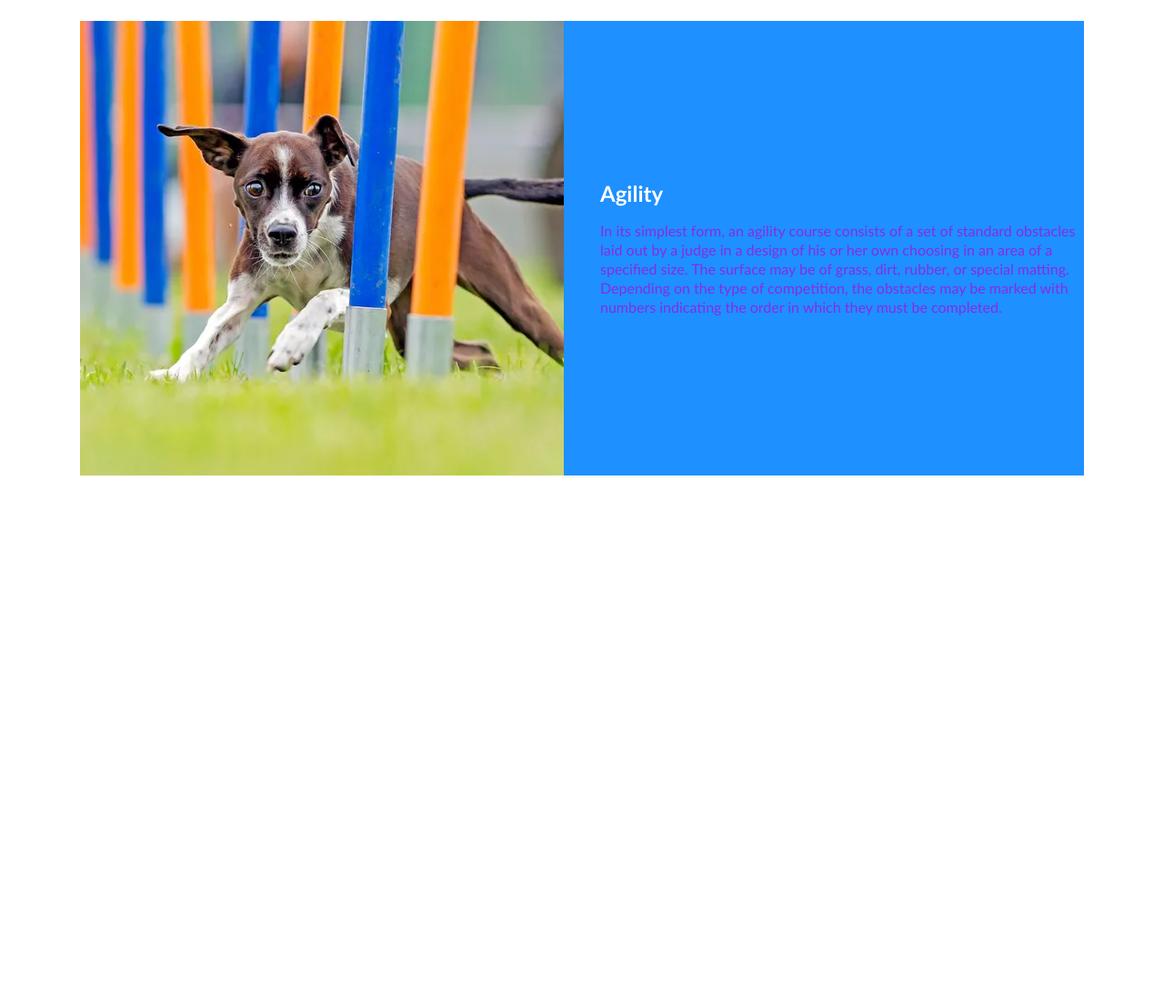
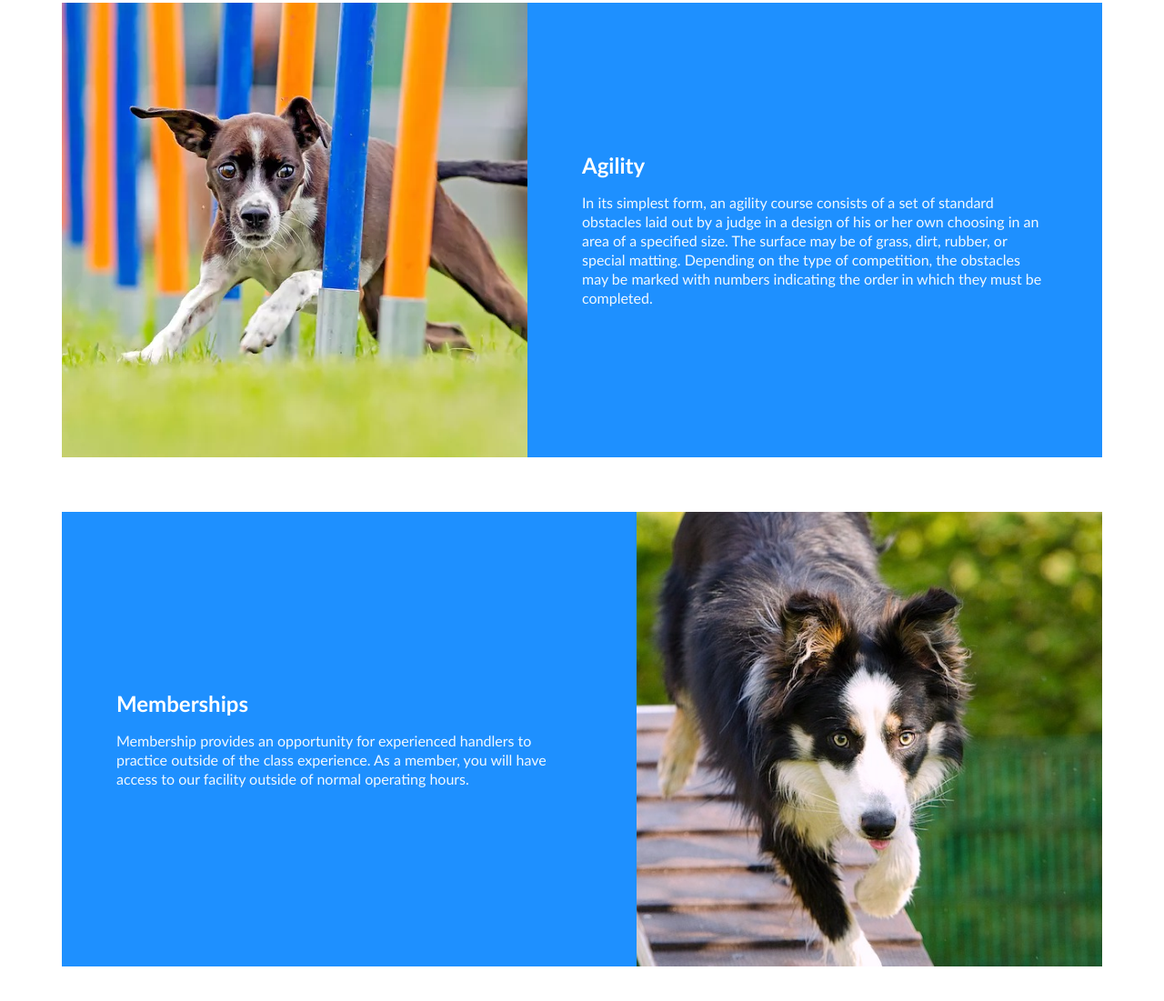
Before and after one commit to earyan02/competitiveEdge, a plain HTML site: page index.html in a window 1280 px wide. Shown: the part 213-1314 px from the top of the page at 91% size. Before the commit the page ends 816 px from the top, so only its background shows below. Drawn offline with Linux system fonts and the light colour scheme.

Commit message:
added img background

```diff
--- a/index.html
+++ b/index.html
@@ -41,6 +41,23 @@
           </p>
         </div>
       </div>
+
+      <div class="flex-container">
+        <div class="infoContainer">
+          <h2>Memberships</h2>
+          <p>
+            Membership provides an opportunity for experienced handlers to
+            practice outside of the class experience. As a member, you will have
+            access to our facility outside of normal operating hours.
+          </p>
+        </div>
+        <div
+          class="imageContainer"
+          style="
+            background-image: url(images/top-dog-agility-breeds-in-the-world.jpeg);
+          "
+        ></div>
+      </div>
     </main>
     <script src="script.js"></script>
   </body>
--- a/style.css
+++ b/style.css
@@ -4,7 +4,7 @@ header {
   top: 0;
   left: 0;
   width: 100%;
-  background-color: #dadada;
+  background-color: #e1e1e1;
   padding: 10px;
   margin-bottom: 50px;
 }
@@ -21,7 +21,7 @@ nav > ul > li {
 }
 
 h1 {
-  color: #37b224;
+  color: #5247d4;
   padding-top: 50px;
 }
 
@@ -30,7 +30,7 @@ h2 {
 }
 
 p {
-  color: blueviolet;
+  color: rgb(54, 54, 54);
   font-family: "Gill Sans", "Gill Sans MT", Calibri, "Trebuchet MS", sans-serif;
 }
 
@@ -47,7 +47,7 @@ body {
   background-color: DodgerBlue;
   justify-content: center;
   align-items: center;
-  margin: 80px;
+  margin: 60px;
   max-width: 100%;
 }
 
@@ -57,8 +57,13 @@ body {
   color: aliceblue;
 }
 
+.flex-container > div > p {
+  color: aliceblue;
+}
+
 .infoContainer {
-  padding-left: 40px;
+  padding-left: 60px;
+  padding-right: 60px;
 }
 
 .imageContainer {
@@ -82,5 +87,6 @@ body {
 
   .imageContainer {
     min-width: 100%;
+    max-height: 150px;
   }
 }
```
Also changed, not shown: images/top-dog-agility-breeds-in-the-world.jpeg (added).
